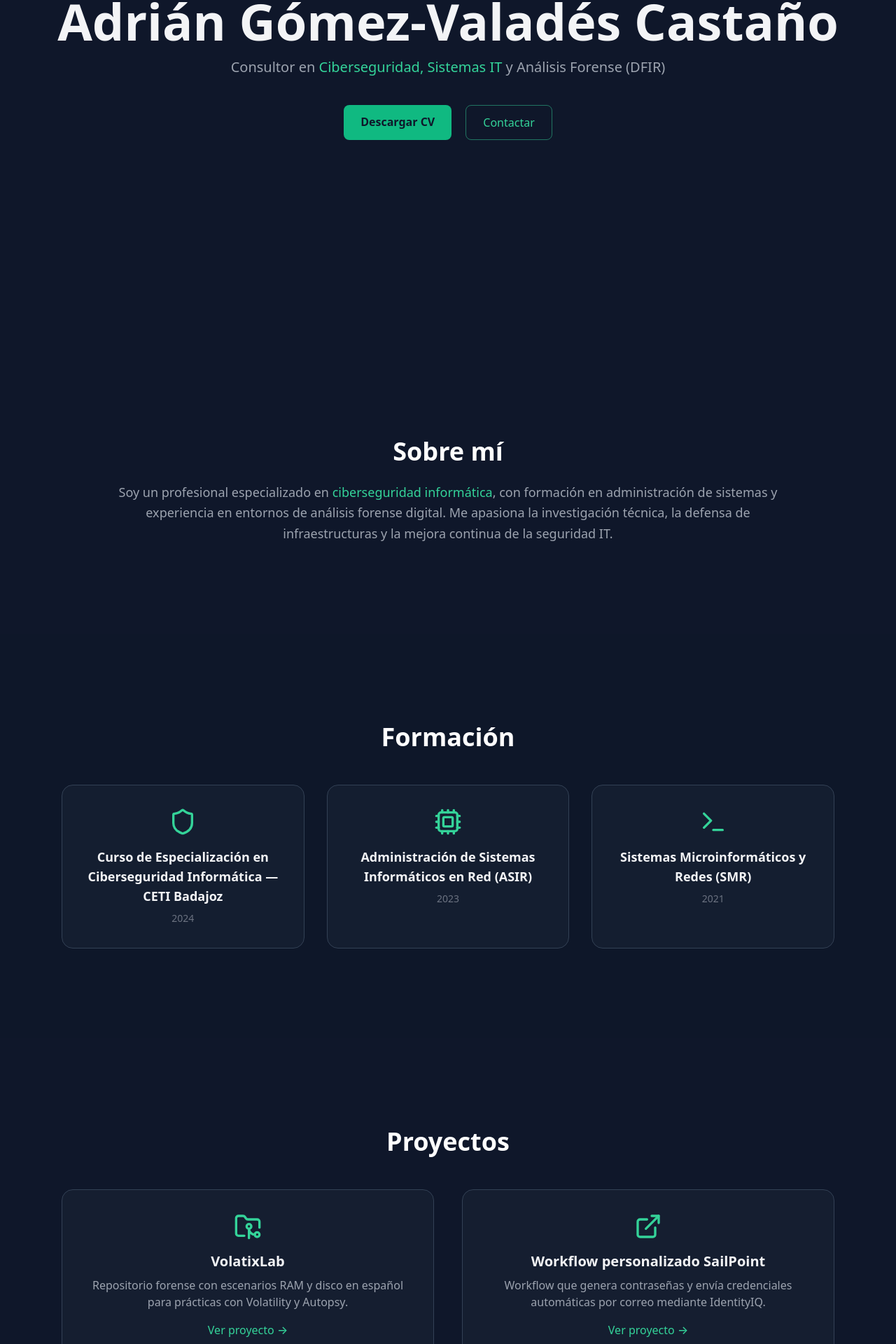
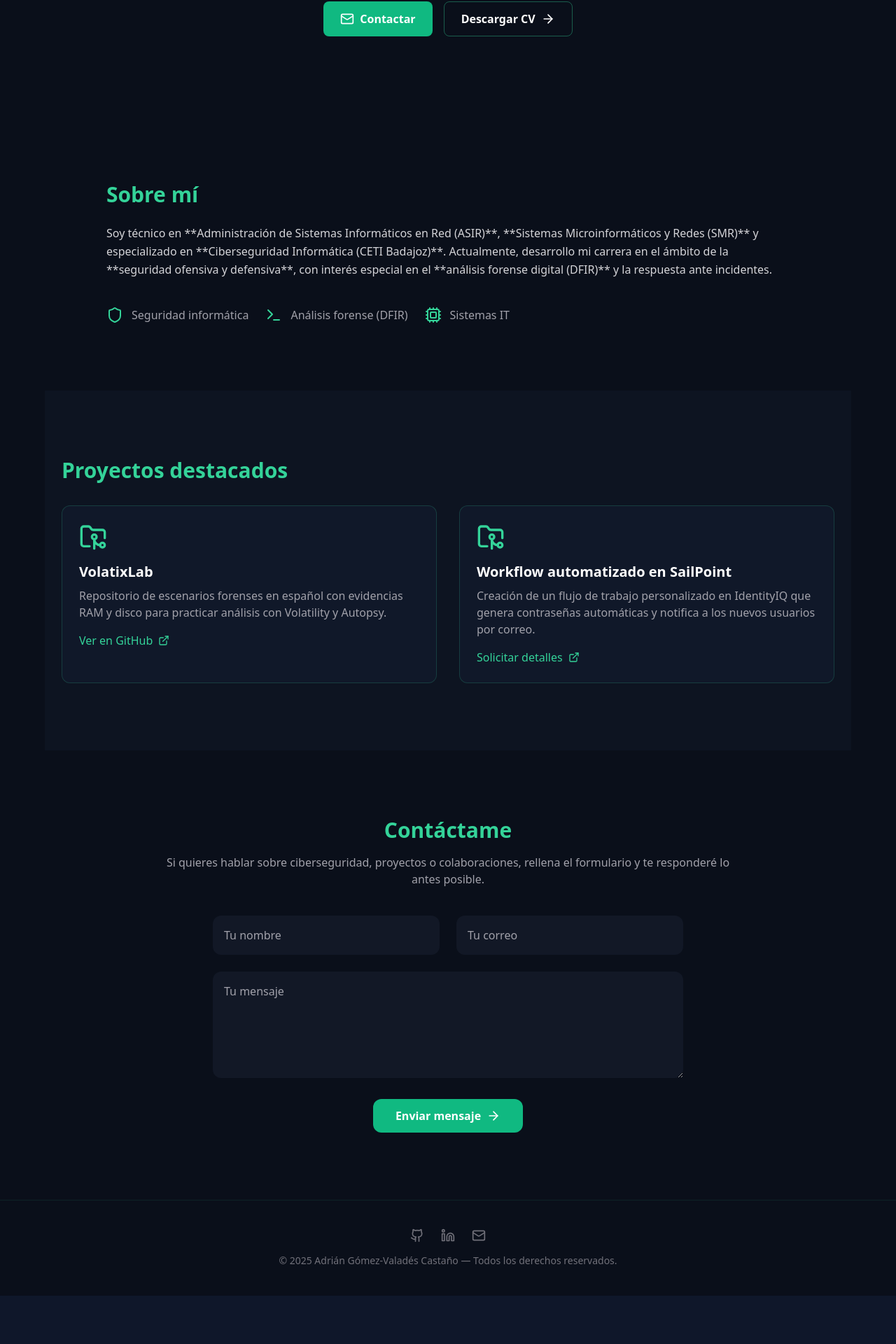
Before and after one commit to adrigomezv01/adriangvc, a React (Vite) app: page / in a window 1280 px wide. Shown: the part 303-2223 px from the top of the page at 70% size. After the commit the page ends 2154 px from the top, so only its background shows below. Built offline with nearby package versions, Linux system fonts and the light colour scheme.

Commit message:
Contacto funcional con Formspree y mejoras finales

```diff
--- a/src/App.jsx
+++ b/src/App.jsx
@@ -1,245 +1,199 @@
 import { motion } from "framer-motion";
-import { Shield, Terminal, Cpu, FolderGit2, ExternalLink } from "lucide-react";
+import { Github, Linkedin, Mail, Shield, Terminal, Cpu, FolderGit2, ArrowRight, ExternalLink } from "lucide-react";
 
-export default function App() {
+function App() {
   return (
-    <div className="bg-[#0f172a] text-gray-100 font-inter scroll-smooth">
-      {/* NAVBAR */}
-      <nav className="fixed top-0 left-0 w-full bg-[#0f172a]/80 backdrop-blur-md border-b border-slate-800 z-50">
-        <div className="max-w-6xl mx-auto px-6 py-4 flex justify-between items-center">
-          <motion.a
-            href="#home"
-            className="text-2xl font-bold text-emerald-400 tracking-wide"
-            initial={{ opacity: 0, y: -10 }}
-            animate={{ opacity: 1, y: 0 }}
-          >
-            A<span className="text-white">drián GVC</span>
-          </motion.a>
-          <div className="flex gap-6 text-gray-300 text-sm font-medium">
+    <div className="bg-[#0a0f1a] text-white min-h-screen">
+      {/* --- NAVBAR --- */}
+      <header className="border-b border-emerald-500/20 sticky top-0 backdrop-blur-lg z-50">
+        <nav className="max-w-6xl mx-auto flex justify-between items-center px-6 py-4">
+          <a href="#" className="text-2xl font-bold text-emerald-400">Adrián GVC</a>
+          <div className="flex gap-6 text-sm">
             <a href="#about" className="hover:text-emerald-400 transition">Sobre mí</a>
-            <a href="#education" className="hover:text-emerald-400 transition">Formación</a>
             <a href="#projects" className="hover:text-emerald-400 transition">Proyectos</a>
-            <a href="#contact" className="hover:text-emerald-400 transition">Contacto</a>
+            <a href="#contact" className="hover:text-emerald-400 transition">Contáctame</a>
           </div>
-        </div>
-      </nav>
+        </nav>
+      </header>
 
-      {/* HERO */}
-      <section id="home" className="min-h-screen flex flex-col justify-center items-center text-center px-6">
+      {/* --- HERO --- */}
+      <section className="max-w-6xl mx-auto flex flex-col items-center justify-center text-center py-28 px-6">
         <motion.h1
-          className="text-5xl md:text-7xl font-bold mb-4"
-          initial={{ opacity: 0, y: 40 }}
+          initial={{ opacity: 0, y: 30 }}
           animate={{ opacity: 1, y: 0 }}
           transition={{ duration: 0.8 }}
+          className="text-5xl md:text-6xl font-bold mb-4"
         >
           Adrián Gómez-Valadés Castaño
         </motion.h1>
+
         <motion.p
-          className="text-lg md:text-xl text-gray-400 mb-10"
-          initial={{ opacity: 0, y: 20 }}
-          animate={{ opacity: 1, y: 0 }}
-          transition={{ delay: 0.3 }}
-        >
-          Consultor en <span className="text-emerald-400">Ciberseguridad, Sistemas IT</span> y Análisis Forense (DFIR)
-        </motion.p>
-        <motion.div
-          className="flex gap-5"
           initial={{ opacity: 0 }}
           animate={{ opacity: 1 }}
-          transition={{ delay: 0.6 }}
+          transition={{ delay: 0.4 }}
+          className="text-xl text-emerald-400 mb-6"
         >
+          Consultor en Ciberseguridad, Sistemas IT y Análisis Forense (DFIR)
+        </motion.p>
+
+        <motion.div
+          initial={{ opacity: 0 }}
+          animate={{ opacity: 1 }}
+          transition={{ delay: 0.7 }}
+          className="flex gap-4"
+        >
+          <a
+            href="mailto:adriangomezvaladesc01@gmail.com"
+            className="px-6 py-3 bg-emerald-500 rounded-lg font-semibold hover:bg-emerald-600 transition flex items-center gap-2"
+          >
+            <Mail className="w-5 h-5" /> Contactar
+          </a>
+
           <a
             href="/AdrianGVC-CV.pdf"
             download="AdrianGomezValades-CV.pdf"
-            className="bg-emerald-500 hover:bg-emerald-400 text-slate-900 font-semibold px-6 py-3 rounded-lg transition"
+            className="px-6 py-3 border border-emerald-400/40 rounded-lg font-semibold hover:bg-emerald-400/10 transition flex items-center gap-2"
           >
-            Descargar CV
-          </a>
-          <a
-            href="#contact"
-            className="border border-emerald-400/50 hover:bg-emerald-400/10 text-emerald-400 px-6 py-3 rounded-lg transition"
-          >
-            Contactar
+            Descargar CV <ArrowRight className="w-5 h-5" />
           </a>
         </motion.div>
       </section>
 
-      {/* SOBRE MÍ */}
-      <section id="about" className="py-32 max-w-5xl mx-auto px-6 text-center">
-        <motion.h2
-          className="text-4xl font-bold mb-6 text-white"
-          initial={{ opacity: 0, y: 20 }}
-          whileInView={{ opacity: 1, y: 0 }}
-        >
-          Sobre mí
-        </motion.h2>
-        <motion.p
-          className="text-gray-400 text-lg leading-relaxed"
-          initial={{ opacity: 0 }}
-          whileInView={{ opacity: 1 }}
-          transition={{ delay: 0.3 }}
-        >
-          Soy un profesional especializado en <span className="text-emerald-400">ciberseguridad informática</span>,
-          con formación en administración de sistemas y experiencia en entornos de análisis forense digital.
-          Me apasiona la investigación técnica, la defensa de infraestructuras y la mejora continua de la seguridad IT.
-        </motion.p>
-      </section>
+      {/* --- ABOUT --- */}
+      <section id="about" className="max-w-5xl mx-auto py-24 px-6">
+        <h2 className="text-3xl font-bold mb-6 text-emerald-400">Sobre mí</h2>
+        <p className="text-zinc-300 leading-relaxed">
+          Soy técnico en **Administración de Sistemas Informáticos en Red (ASIR)**,
+          **Sistemas Microinformáticos y Redes (SMR)** y especializado en **Ciberseguridad Informática (CETI Badajoz)**.
+          Actualmente, desarrollo mi carrera en el ámbito de la **seguridad ofensiva y defensiva**,
+          con interés especial en el **análisis forense digital (DFIR)** y la respuesta ante incidentes.
+        </p>
 
-      {/* FORMACIÓN */}
-      <section id="education" className="py-32 bg-slate-900/30">
-        <div className="max-w-6xl mx-auto px-6 text-center">
-          <motion.h2
-            className="text-4xl font-bold mb-12 text-white"
-            initial={{ opacity: 0, y: 20 }}
-            whileInView={{ opacity: 1, y: 0 }}
-          >
-            Formación
-          </motion.h2>
-
-          <div className="grid md:grid-cols-3 gap-8">
-            {[
-              {
-                icon: <Shield className="h-10 w-10 text-emerald-400" />,
-                title: "Curso de Especialización en Ciberseguridad Informática — CETI Badajoz",
-                year: "2024",
-              },
-              {
-                icon: <Cpu className="h-10 w-10 text-emerald-400" />,
-                title: "Administración de Sistemas Informáticos en Red (ASIR)",
-                year: "2023",
-              },
-              {
-                icon: <Terminal className="h-10 w-10 text-emerald-400" />,
-                title: "Sistemas Microinformáticos y Redes (SMR)",
-                year: "2021",
-              },
-            ].map((f, i) => (
-              <motion.div
-                key={i}
-                className="p-8 rounded-2xl bg-slate-800/40 border border-slate-700 hover:border-emerald-400/40 hover:shadow-lg hover:shadow-emerald-500/10 transition-all"
-                initial={{ opacity: 0, y: 30 }}
-                whileInView={{ opacity: 1, y: 0 }}
-                transition={{ delay: i * 0.2 }}
-              >
-                <div className="flex justify-center mb-4">{f.icon}</div>
-                <h3 className="font-semibold text-lg mb-2">{f.title}</h3>
-                <p className="text-gray-500 text-sm">{f.year}</p>
-              </motion.div>
-            ))}
+        <div className="mt-10 flex flex-wrap gap-6 text-zinc-400">
+          <div className="flex items-center gap-3">
+            <Shield className="text-emerald-400 w-6 h-6" /> Seguridad informática
+          </div>
+          <div className="flex items-center gap-3">
+            <Terminal className="text-emerald-400 w-6 h-6" /> Análisis forense (DFIR)
+          </div>
+          <div className="flex items-center gap-3">
+            <Cpu className="text-emerald-400 w-6 h-6" /> Sistemas IT
           </div>
         </div>
       </section>
 
-      {/* PROYECTOS */}
-      <section id="projects" className="py-32 max-w-6xl mx-auto px-6 text-center">
-        <motion.h2
-          className="text-4xl font-bold mb-12 text-white"
-          initial={{ opacity: 0, y: 20 }}
-          whileInView={{ opacity: 1, y: 0 }}
-        >
-          Proyectos
-        </motion.h2>
+      {/* --- PROJECTS --- */}
+      <section id="projects" className="max-w-6xl mx-auto py-24 px-6 bg-[#0d1421]">
+        <h2 className="text-3xl font-bold mb-8 text-emerald-400">Proyectos destacados</h2>
 
-        <div className="grid md:grid-cols-2 gap-10">
-          {[
-            {
-              icon: <FolderGit2 className="h-10 w-10 text-emerald-400" />,
-              title: "VolatixLab",
-              desc: "Repositorio forense con escenarios RAM y disco en español para prácticas con Volatility y Autopsy.",
-              link: "https://github.com/adrigomezv01/VolatixLab",
-            },
-            {
-              icon: <ExternalLink className="h-10 w-10 text-emerald-400" />,
-              title: "Workflow personalizado SailPoint",
-              desc: "Workflow que genera contraseñas y envía credenciales automáticas por correo mediante IdentityIQ.",
-              link: "https://github.com/adrigomezv01",
-            },
-          ].map((p, i) => (
-            <motion.div
-              key={i}
-              className="p-8 rounded-2xl bg-slate-800/40 border border-slate-700 hover:border-emerald-400/40 hover:shadow-lg hover:shadow-emerald-500/10 transition-all"
-              initial={{ opacity: 0, y: 30 }}
-              whileInView={{ opacity: 1, y: 0 }}
-              transition={{ delay: i * 0.2 }}
+        <div className="grid md:grid-cols-2 gap-8">
+          {/* Proyecto 1 */}
+          <motion.div
+            whileHover={{ scale: 1.03 }}
+            className="rounded-xl border border-emerald-400/20 p-6 bg-[#101829]"
+          >
+            <FolderGit2 className="w-10 h-10 text-emerald-400 mb-4" />
+            <h3 className="text-xl font-semibold mb-2">VolatixLab</h3>
+            <p className="text-zinc-400 mb-4">
+              Repositorio de escenarios forenses en español con evidencias RAM y disco para practicar análisis con Volatility y Autopsy.
+            </p>
+            <a
+              href="https://github.com/adrigomezv01/VolatixLab"
+              target="_blank"
+              rel="noopener noreferrer"
+              className="inline-flex items-center gap-2 text-emerald-400 hover:text-emerald-300"
             >
-              <div className="flex justify-center mb-4">{p.icon}</div>
-              <h3 className="text-xl font-semibold mb-2">{p.title}</h3>
-              <p className="text-gray-400 mb-4">{p.desc}</p>
-              <a
-                href={p.link}
-                target="_blank"
-                rel="noopener noreferrer"
-                className="text-emerald-400 hover:text-emerald-300 font-medium"
-              >
-                Ver proyecto →
-              </a>
-            </motion.div>
-          ))}
+              Ver en GitHub <ExternalLink className="w-4 h-4" />
+            </a>
+          </motion.div>
+
+          {/* Proyecto 2 */}
+          <motion.div
+            whileHover={{ scale: 1.03 }}
+            className="rounded-xl border border-emerald-400/20 p-6 bg-[#101829]"
+          >
+            <FolderGit2 className="w-10 h-10 text-emerald-400 mb-4" />
+            <h3 className="text-xl font-semibold mb-2">Workflow automatizado en SailPoint</h3>
+            <p className="text-zinc-400 mb-4">
+              Creación de un flujo de trabajo personalizado en IdentityIQ que genera contraseñas automáticas y notifica a los nuevos usuarios por correo.
+            </p>
+            <a
+              href="mailto:adriangomezvaladesc01@gmail.com?subject=Info%20sobre%20Workflow%20SailPoint"
+              className="inline-flex items-center gap-2 text-emerald-400 hover:text-emerald-300"
+            >
+              Solicitar detalles <ExternalLink className="w-4 h-4" />
+            </a>
+          </motion.div>
         </div>
       </section>
 
-      {/* CONTACTO */}
-      <section id="contact" className="relative py-28 bg-gradient-to-b from-slate-950 via-slate-900 to-black text-gray-100">
-        <div className="max-w-5xl mx-auto px-6 text-center">
-          <motion.h2
-            className="text-4xl font-bold mb-4 text-white"
-            initial={{ opacity: 0, y: 30 }}
-            whileInView={{ opacity: 1, y: 0 }}
+      {/* --- CONTACT --- */}
+      <section id="contact" className="py-24 bg-[#0a0f1a]">
+        <div className="max-w-4xl mx-auto px-6 text-center">
+          <h2 className="text-3xl font-bold text-emerald-400 mb-4">Contáctame</h2>
+          <p className="text-zinc-400 mb-10">
+            Si quieres hablar sobre ciberseguridad, proyectos o colaboraciones, rellena el formulario y te responderé lo antes posible.
+          </p>
+
+          <form
+            action="https://formspree.io/f/xldoykww"
+            method="POST"
+            className="space-y-6 max-w-2xl mx-auto"
           >
-            Contacto
-          </motion.h2>
-          <motion.p
-            className="text-gray-400 mb-12 text-lg"
-            initial={{ opacity: 0, y: 20 }}
-            whileInView={{ opacity: 1, y: 0 }}
-          >
-            ¿Buscas un <span className="text-emerald-400 font-medium">consultor en ciberseguridad</span>
-            o colaboración técnica? Escríbeme y te responderé personalmente.
-          </motion.p>
+            <div className="grid md:grid-cols-2 gap-6">
+              <input
+                type="text"
+                name="name"
+                placeholder="Tu nombre"
+                required
+                className="w-full rounded-xl bg-[#121826] p-4 text-white placeholder-zinc-400 focus:outline-none focus:ring-2 focus:ring-emerald-500 transition"
+              />
+              <input
+                type="email"
+                name="email"
+                placeholder="Tu correo"
+                required
+                className="w-full rounded-xl bg-[#121826] p-4 text-white placeholder-zinc-400 focus:outline-none focus:ring-2 focus:ring-emerald-500 transition"
+              />
+            </div>
 
-          <div className="flex flex-col md:flex-row items-center justify-center gap-10">
-            <motion.form
-              className="w-full md:w-1/2 bg-slate-900/40 border border-slate-800 rounded-2xl p-8 shadow-xl"
-              initial={{ opacity: 0, x: -50 }}
-              whileInView={{ opacity: 1, x: 0 }}
-              transition={{ duration: 0.6 }}
-              onSubmit={(e) => e.preventDefault()}
+            <textarea
+              name="message"
+              placeholder="Tu mensaje"
+              required
+              rows="5"
+              className="w-full rounded-xl bg-[#121826] p-4 text-white placeholder-zinc-400 focus:outline-none focus:ring-2 focus:ring-emerald-500 transition"
+            ></textarea>
+
+            <button
+              type="submit"
+              className="inline-flex items-center justify-center gap-2 rounded-xl bg-emerald-500 px-8 py-3 font-semibold text-white hover:bg-emerald-600 transition-all duration-200"
             >
-              <input type="text" placeholder="Nombre" className="w-full mb-4 px-4 py-3 rounded-lg bg-slate-800 text-white border border-slate-700 focus:border-emerald-400 outline-none" />
-              <input type="email" placeholder="Correo electrónico" className="w-full mb-4 px-4 py-3 rounded-lg bg-slate-800 text-white border border-slate-700 focus:border-emerald-400 outline-none" />
-              <textarea placeholder="Tu mensaje..." className="w-full mb-6 px-4 py-3 rounded-lg bg-slate-800 text-white border border-slate-700 focus:border-emerald-400 outline-none resize-none" rows="4"></textarea>
-              <button className="w-full bg-emerald-500 hover:bg-emerald-400 text-slate-900 font-semibold py-3 rounded-lg transition">Enviar mensaje</button>
-            </motion.form>
-
-            <motion.div
-              className="flex flex-col md:w-1/3 text-left"
-              initial={{ opacity: 0, x: 50 }}
-              whileInView={{ opacity: 1, x: 0 }}
-              transition={{ duration: 0.6 }}
-            >
-              <p className="text-lg mb-6 text-gray-300">También puedes contactarme directamente:</p>
-              <a href="mailto:adriangomezvaladesc01@gmail.com" className="flex items-center gap-3 text-emerald-400 hover:text-emerald-300 mb-3 transition">
-                <i className="fa-solid fa-envelope text-xl"></i> adriangomezvaladesc01@gmail.com
-              </a>
-              <p className="flex items-center gap-3 text-gray-400 mb-3">
-                <i className="fa-solid fa-phone text-emerald-400 text-xl"></i> +34 654 07 98 95
-              </p>
-              <div className="flex gap-6 mt-6">
-                <a href="https://github.com/adrigomezv01" target="_blank" className="text-gray-400 hover:text-emerald-400 text-2xl"><i className="fa-brands fa-github"></i></a>
-                <a href="https://linkedin.com/in/adriangomezvalades" target="_blank" className="text-gray-400 hover:text-emerald-400 text-2xl"><i className="fa-brands fa-linkedin"></i></a>
-              </div>
-            </motion.div>
-          </div>
+              Enviar mensaje
+              <ArrowRight className="w-5 h-5" />
+            </button>
+          </form>
         </div>
       </section>
 
-      {/* FOOTER */}
-      <footer className="bg-black border-t border-slate-800 py-8 text-center text-gray-500 text-sm">
-        © {new Date().getFullYear()} Adrián Gómez-Valadés Castaño —{" "}
-        <span className="text-gray-300">Consultor en Ciberseguridad, Sistemas IT y DFIR</span>.<br />
-        Desarrollado con <span className="text-emerald-400 font-semibold">React</span> &{" "}
-        <span className="text-emerald-400 font-semibold">TailwindCSS</span>.
+      {/* --- FOOTER --- */}
+      <footer className="border-t border-emerald-400/10 py-10 text-center text-zinc-500 text-sm">
+        <div className="flex justify-center gap-6 mb-4">
+          <a href="https://github.com/adrigomezv01" target="_blank" rel="noopener noreferrer">
+            <Github className="w-5 h-5 hover:text-emerald-400 transition" />
+          </a>
+          <a href="https://www.linkedin.com/in/adri%C3%A1n-g%C3%B3mez-valad%C3%A9s-casta%C3%B1o-917784332/" target="_blank" rel="noopener noreferrer">
+            <Linkedin className="w-5 h-5 hover:text-emerald-400 transition" />
+          </a>
+          <a href="mailto:adriangomezvaladesc01@gmail.com">
+            <Mail className="w-5 h-5 hover:text-emerald-400 transition" />
+          </a>
+        </div>
+
+        <p>© {new Date().getFullYear()} Adrián Gómez-Valadés Castaño — Todos los derechos reservados.</p>
       </footer>
     </div>
   );
 }
+
+export default App;
```
